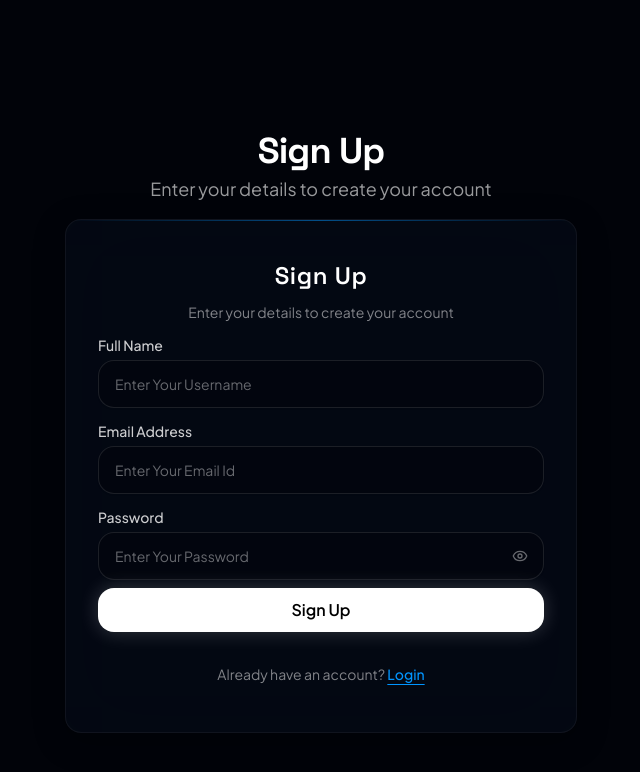
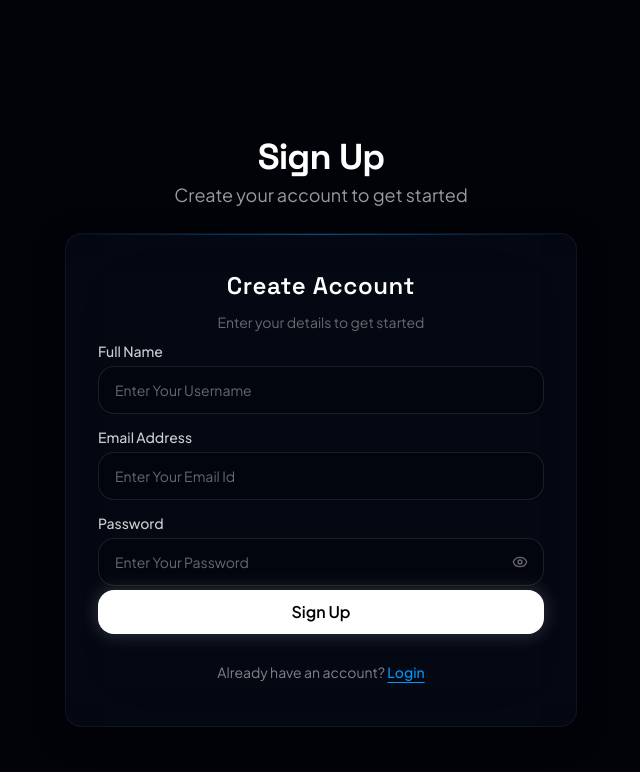
Before and after one commit to IamSoorajKj/SecuredUserAuthentication, a React (Vite) app in the folder frontend/: page /signup in a window 1280 px wide. Shown: the top 772 px of the page, without its empty margins (319-959 px from the left). Built offline with nearby package versions, Linux system fonts and the light colour scheme.

Commit message:
fix backend crashes and cors

```diff
--- a/frontend/src/components/Navbar.jsx
+++ b/frontend/src/components/Navbar.jsx
@@ -92,7 +92,7 @@ const Navbar = () => {
                                 </DropdownMenuContent>
                             </DropdownMenu>
                         ) : (
-                            <div className="flex gap-4 items-center">
+                            <div className="hidden md:flex gap-4 items-center">
                                 <Link to={'/login'} className='text-sm font-medium text-white/70 hover:text-white hover:text-glow transition-all duration-300'>
                                     Sign In
                                 </Link>
@@ -118,6 +118,28 @@ const Navbar = () => {
                                 <li className="px-4 py-2 hover:bg-white/5 rounded-xl transition-colors cursor-pointer">Features</li>
                                 <li className="px-4 py-2 hover:bg-white/5 rounded-xl transition-colors cursor-pointer">Solutions</li>
                                 <li className="px-4 py-2 hover:bg-white/5 rounded-xl transition-colors cursor-pointer">Pricing</li>
+
+                                <div className="h-px bg-white/10 my-2"></div>
+
+                                {user ? (
+                                    <>
+                                        <Link to="/" onClick={() => setIsMobileMenuOpen(false)} className="px-4 py-2 hover:bg-white/5 rounded-xl transition-colors flex items-center gap-2">
+                                            <User className="w-4 h-4" /> Profile
+                                        </Link>
+                                        <button onClick={() => { logoutHandler(); setIsMobileMenuOpen(false); }} className="px-4 py-2 hover:bg-white/5 rounded-xl transition-colors flex items-center gap-2 text-destructive text-left">
+                                            <LogOut className="w-4 h-4" /> Logout
+                                        </button>
+                                    </>
+                                ) : (
+                                    <>
+                                        <Link to="/login" onClick={() => setIsMobileMenuOpen(false)} className="px-4 py-2 hover:bg-white/5 rounded-xl transition-colors">
+                                            Sign In
+                                        </Link>
+                                        <Link to="/signup" onClick={() => setIsMobileMenuOpen(false)} className="mx-4 bg-white text-black py-3 rounded-xl font-semibold text-center hover:bg-white/90 shadow-lg">
+                                            Get Started
+                                        </Link>
+                                    </>
+                                )}
                             </ul>
                         </div>
                     </div>
--- a/frontend/src/pages/Login.jsx
+++ b/frontend/src/pages/Login.jsx
@@ -62,14 +62,14 @@ const Login = () => {
     }
 
     return (
-        <div className='relative w-full min-h-screen flex items-center justify-center overflow-x-hidden pt-16 md:pt-24 pb-8 px-4'>
+        <div className='relative w-full min-h-screen flex items-center justify-center overflow-x-hidden pt-6 md:pt-24 pb-8 px-4'>
 
             <div className='w-full max-w-lg space-y-4 animate-in fade-in slide-in-from-bottom-8 duration-700 relative z-10'>
-                <div className='text-center space-y-1'>
-                    <h1 className='text-3xl md:text-4xl font-heading font-bold tracking-tight text-white'>
+                <div className='text-center space-y-1 pb-2'>
+                    <h1 className='text-2xl md:text-4xl font-heading font-bold tracking-tight text-white'>
                         Welcome Back
                     </h1>
-                    <p className='text-white/60 text-lg'>Sign in to your account</p>
+                    <p className='text-white/60 text-base md:text-lg'>Sign in to your account</p>
                 </div>
 
                 <Card className="glass-card border-white/10 overflow-hidden relative">
@@ -77,9 +77,9 @@ const Login = () => {
                     <div className="absolute top-0 inset-x-0 h-px bg-gradient-to-r from-transparent via-primary/50 to-transparent"></div>
 
                     <form onSubmit={handleSubmit} className="relative z-10">
-                        <CardHeader className='space-y-1 text-center pb-4 pt-4'>
-                            <CardTitle className='text-xl md:text-2xl font-heading font-semibold text-white tracking-wide'>Sign In</CardTitle>
-                            <CardDescription className="text-white/50">
+                        <CardHeader className='space-y-1 text-center pb-3 pt-3'>
+                            <CardTitle className='text-lg md:text-2xl font-heading font-semibold text-white tracking-wide'>Sign In</CardTitle>
+                            <CardDescription className="text-white/40 text-xs md:text-sm">
                                 Enter your email and password to login
                             </CardDescription>
                         </CardHeader>
@@ -135,7 +135,7 @@ const Login = () => {
                                 </div>
                             </div>
                         </CardContent>
-                        <CardFooter className="flex-col gap-4 pt-2 pb-6 px-8">
+                        <CardFooter className="flex-col gap-3 pt-1 pb-5 px-8">
                             <Button type="submit" className="w-full h-11 text-base font-semibold bg-white text-black hover:bg-white/90 shadow-[0_0_20px_#ffffff33] hover:shadow-[0_0_30px_#ffffff66] transition-all hover:scale-[1.02] rounded-xl" disabled={isLoading}>
                                 {
                                     isLoading ? (
--- a/frontend/src/pages/Signup.jsx
+++ b/frontend/src/pages/Signup.jsx
@@ -54,14 +54,14 @@ const Signup = () => {
     }
 
     return (
-        <div className='relative w-full min-h-screen flex items-center justify-center overflow-x-hidden pt-16 md:pt-24 pb-8 px-4'>
+        <div className='relative w-full min-h-screen flex items-center justify-center overflow-x-hidden pt-6 md:pt-24 pb-8 px-4'>
 
             <div className='w-full max-w-lg space-y-4 animate-in fade-in slide-in-from-bottom-8 duration-700 relative z-10'>
-                <div className='text-center space-y-1'>
-                    <h1 className='text-3xl md:text-4xl font-heading font-bold tracking-tight text-white'>
+                <div className='text-center space-y-1 pb-2'>
+                    <h1 className='text-2xl md:text-4xl font-heading font-bold tracking-tight text-white'>
                         Sign Up
                     </h1>
-                    <p className='text-white/60 text-lg'> Enter your details to create your account</p>
+                    <p className='text-white/60 text-base md:text-lg'>Create your account to get started</p>
                 </div>
 
                 <Card className="glass-card border-white/10 overflow-hidden relative">
@@ -69,10 +69,10 @@ const Signup = () => {
                     <div className="absolute top-0 inset-x-0 h-px bg-gradient-to-r from-transparent via-primary/50 to-transparent"></div>
 
                     <form onSubmit={handleSubmit} className="relative z-10">
-                        <CardHeader className='space-y-1 text-center pb-4 pt-4'>
-                            <CardTitle className='text-xl md:text-2xl font-heading font-semibold text-white tracking-wide'>Sign Up</CardTitle>
-                            <CardDescription className="text-white/50">
-                                Enter your details to create your account
+                        <CardHeader className='space-y-1 text-center pb-3 pt-3'>
+                            <CardTitle className='text-lg md:text-2xl font-heading font-semibold text-white tracking-wide'>Create Account</CardTitle>
+                            <CardDescription className="text-white/40 text-xs md:text-sm">
+                                Enter your details to get started
                             </CardDescription>
                         </CardHeader>
                         <CardContent className="space-y-4 px-8">
@@ -131,7 +131,7 @@ const Signup = () => {
                                 </div>
                             </div>
                         </CardContent>
-                        <CardFooter className="flex-col gap-4 pt-2 pb-6 px-8">
+                        <CardFooter className="flex-col gap-3 pt-1 pb-5 px-8">
                             <Button type="submit" className="w-full h-11 text-base font-semibold bg-white text-black hover:bg-white/90 shadow-[0_0_20px_#ffffff33] hover:shadow-[0_0_30px_#ffffff66] transition-all hover:scale-[1.02] rounded-xl" disabled={isLoading}>
                                 {
                                     isLoading ? (
```
Also changed, not shown: 1 other file (tests, documents, lock files or other folders).
